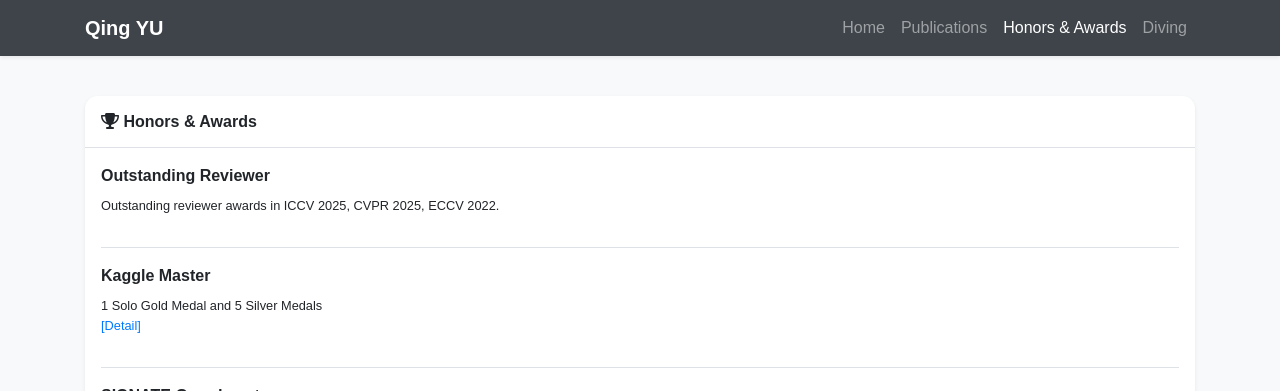
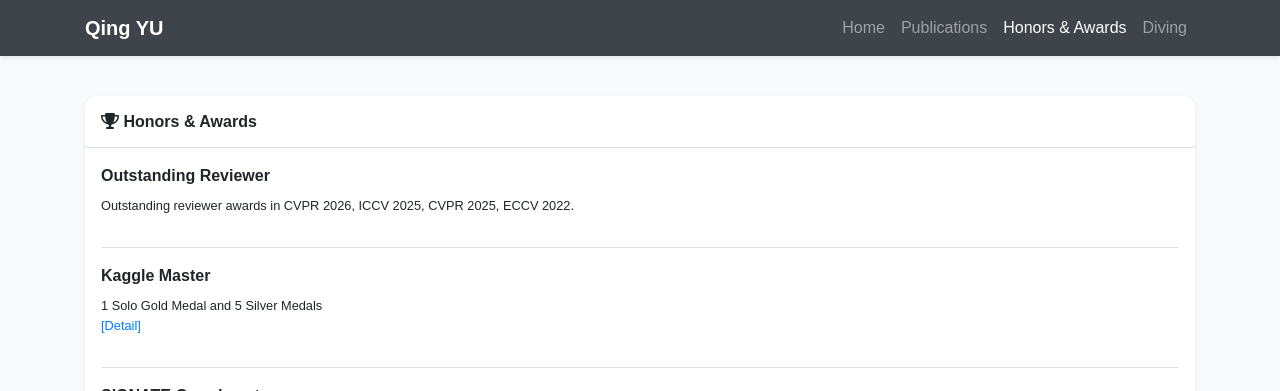
Before and after one commit to YU1ut/YU1ut.github.io, a Jekyll site: the page built from honors-awards.html, in a window 1280 px wide and 1354 px high. Shown: the top 391 px of the window. Built offline with Jekyll 4.4.1, drawn with Linux system fonts in a browser that asks for light colours; nearby versions of some CDN libraries; some web fonts are replaced; a style sheet for code colours, icons or effects is not loaded.

Commit message:
Update Outstanding Reviewer description with latest award details

```diff
--- a/_data/awards.yml
+++ b/_data/awards.yml
@@ -1,6 +1,6 @@
 - name: Outstanding Reviewer
   description: |
-    Outstanding reviewer awards in ICCV 2025, CVPR 2025, ECCV 2022.
+    Outstanding reviewer awards in CVPR 2026, ICCV 2025, CVPR 2025, ECCV 2022.
 
 - name: Kaggle Master
   description: |
```
